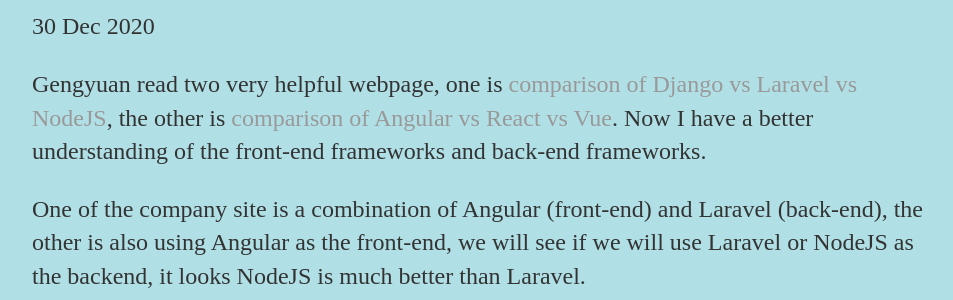
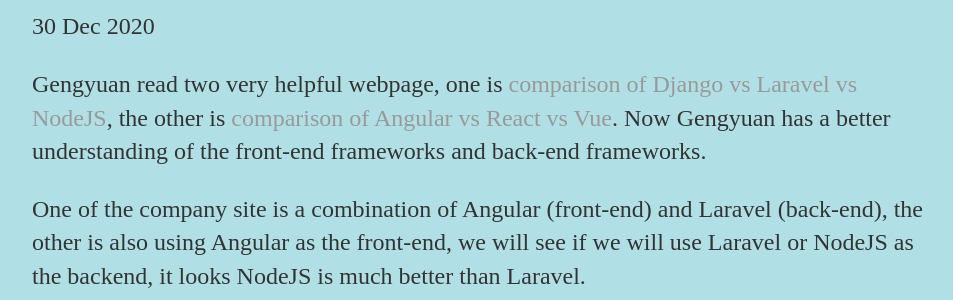
Before and after one commit to GengyuanZhang/GengyuanZhang.github.io, a Jekyll site: the page built from _posts/2020-12-30-gengyuan-zhang-full-stack-progress.md, in a window 1280 px wide. Shown: the part 187-487 px from the top of the page, without its empty margins (160-1113 px from the left). Built offline with Jekyll 4.4.1, drawn with Linux system fonts in a browser that asks for light colours.

Commit message:
Update 2020-12-30-gengyuan-zhang-full-stack-progress.md

```diff
--- a/_posts/2020-12-30-gengyuan-zhang-full-stack-progress.md
+++ b/_posts/2020-12-30-gengyuan-zhang-full-stack-progress.md
@@ -4,7 +4,7 @@
 date: 2020-12-30
 ---
 
-Gengyuan read two very helpful webpage, one is [comparison of Django vs Laravel vs NodeJS](https://nimapinfotech.com/blog/django-vs-laravel-vs-nodejs/), the other is [comparison of Angular vs React vs Vue](https://www.codeinwp.com/blog/angular-vs-vue-vs-react/). Now I have a better understanding of the front-end frameworks and back-end frameworks.
+Gengyuan read two very helpful webpage, one is [comparison of Django vs Laravel vs NodeJS](https://nimapinfotech.com/blog/django-vs-laravel-vs-nodejs/), the other is [comparison of Angular vs React vs Vue](https://www.codeinwp.com/blog/angular-vs-vue-vs-react/). Now Gengyuan has a better understanding of the front-end frameworks and back-end frameworks.
 
 One of the company site is a combination of Angular (front-end) and Laravel (back-end), the other is also using Angular as the front-end, we will see if we will use Laravel or NodeJS as the backend, it looks NodeJS is much better than Laravel.
 
```
